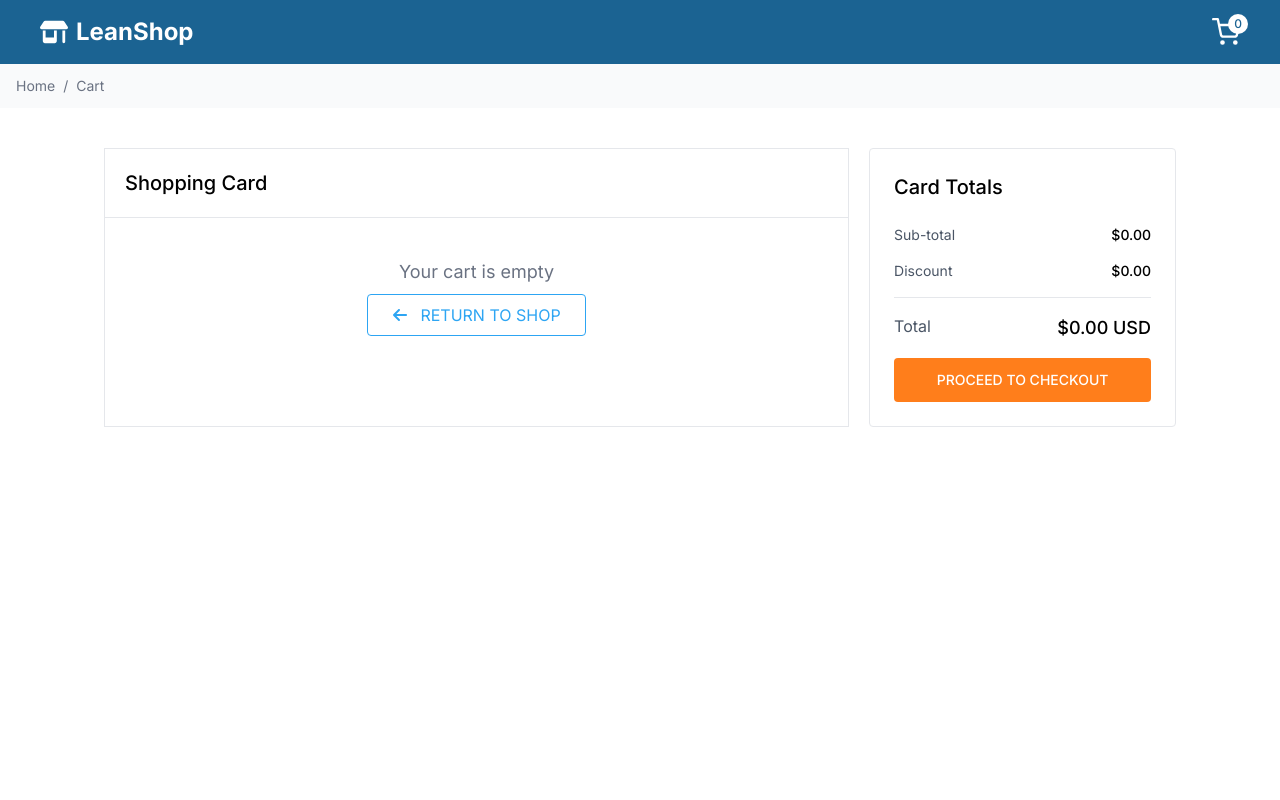
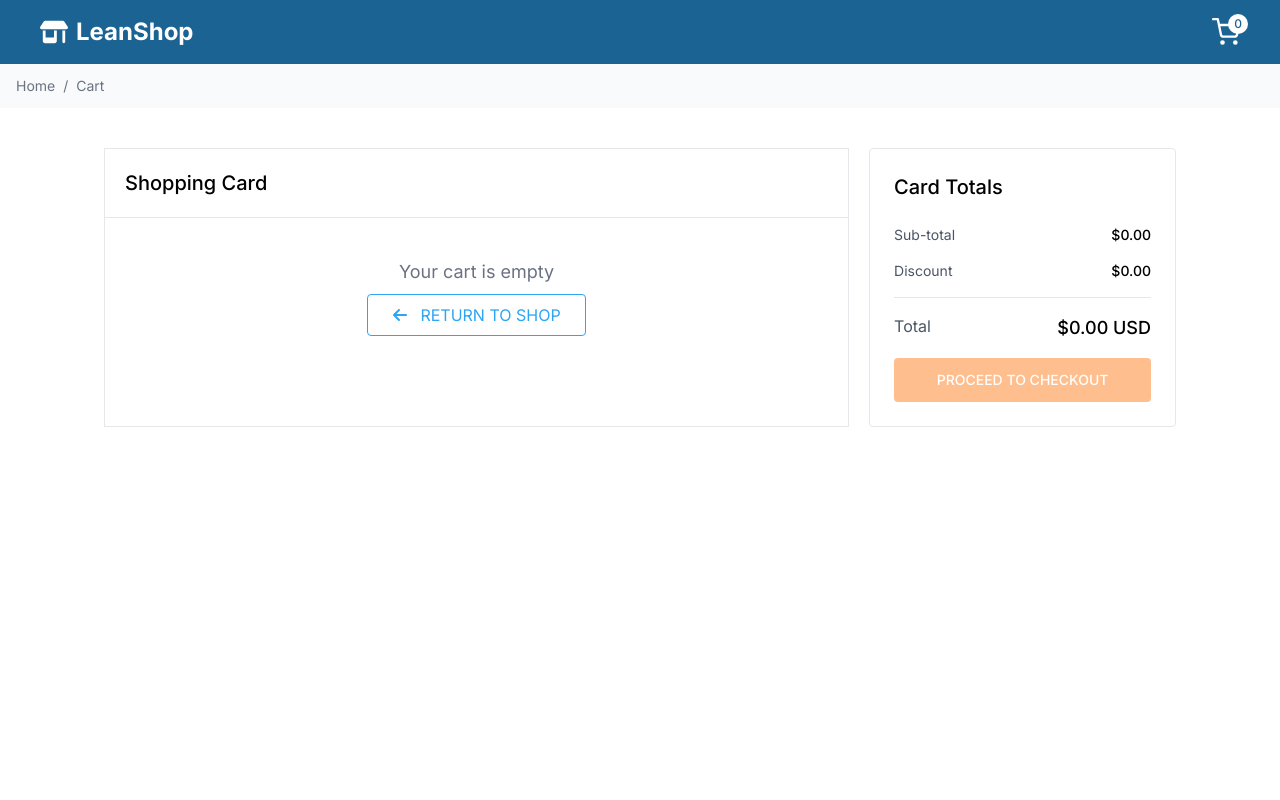
Before and after one commit to sijita/lean-shop, a Next.js app: page /cart in a window 1280 px wide. Shown: the top 800 px of the page. Built offline with nearby package versions, Linux system fonts and the light colour scheme.

Commit message:
styles: change the max height of cart resume
- Add disabled state for purchase button

```diff
--- a/src/app/(shop)/cart/components/price-resume.tsx
+++ b/src/app/(shop)/cart/components/price-resume.tsx
@@ -4,7 +4,7 @@ export default function PriceResume() {
   const { subtotal, totalDiscount, total } = useGetTotalPrices();
 
   return (
-    <div className="border border-gray-200 rounded p-6 xl:w-[420px]">
+    <div className="border border-gray-200 rounded p-6 xl:w-[420px] max-h-auto self-start">
       <h2 className="mb-6 text-xl font-medium">Card Totals</h2>
       <div className="space-y-4">
         <div className="flex justify-between text-sm">
@@ -23,7 +23,10 @@ export default function PriceResume() {
             </div>
           </div>
         </div>
-        <button className="w-full rounded bg-[#FF7E1B] px-6 py-3 text-center text-sm font-medium text-white hover:bg-[#FF7E1B]/90 cursor-pointer">
+        <button
+          disabled={!total}
+          className="w-full rounded bg-[#FF7E1B] px-6 py-3 text-center text-sm font-medium text-white hover:bg-[#FF7E1B]/90 cursor-pointer disabled:bg-[#FF7E1B]/50 disabled:cursor-default"
+        >
           PROCEED TO CHECKOUT
         </button>
       </div>
```
